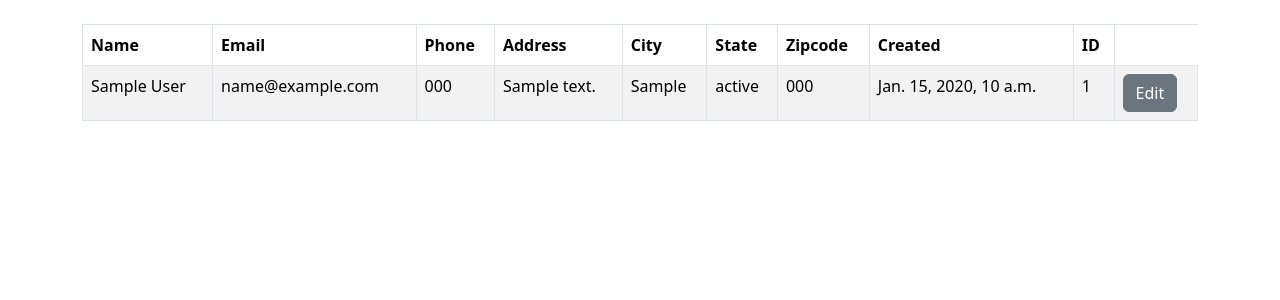
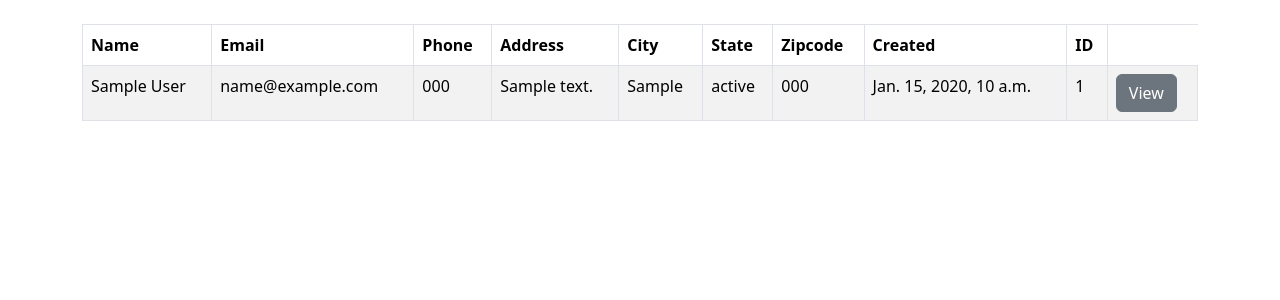
Before and after one commit to behrlevi/IT_Inventory, a Django app: page / in a window 1280 px wide. Shown: the part 56-356 px from the top of the page. Run offline with Django 4.2, Linux system fonts and the light colour scheme; a user stored in the database is signed in; tables that the repository leaves empty hold one stand-in row (values such as "Sample post").

Commit message:
Changed the Edit button to be a view instead. It makes more sense this way.

```diff
--- a/website/templates/home.html
+++ b/website/templates/home.html
@@ -36,7 +36,7 @@
         <td>{{ record.zipcode }}</td>
         <td>{{ record.created_at }}</td>
         <td>{{ record.id }}</td>
-        <td><a href="{% url 'record' record.id %}"><button type="button" class="btn btn-secondary">Edit</button></a></td>
+        <td><a href="{% url 'record' record.id %}"><button type="button" class="btn btn-secondary">View</button></a></td>
     </tr>
   {% endfor %}
 {% endif %}
```
